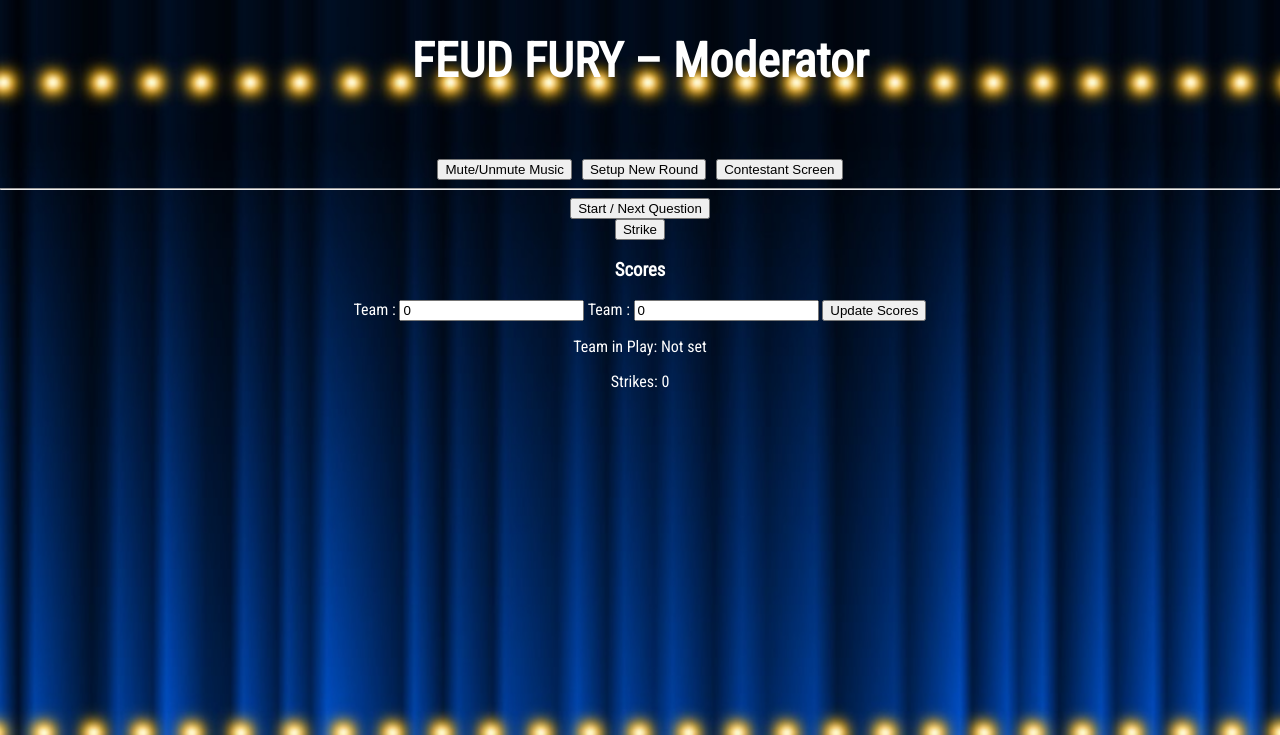
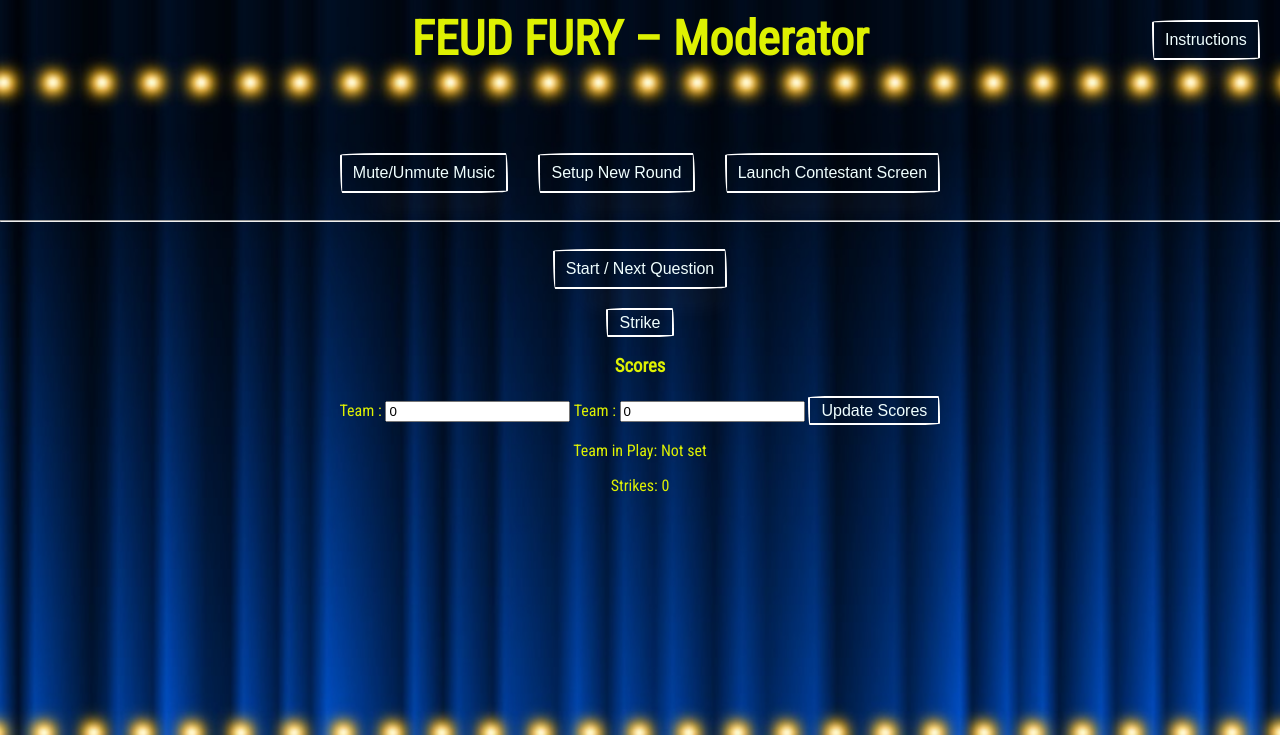
Before and after one commit to gchanred/feud_fury, a Flask app: page /moderator in a window 1280 px wide. Shown: the top 735 px of the page. Run offline with Flask 3, Linux system fonts and the light colour scheme; some libraries are stand-ins or nearby versions.

Commit message:
Added instructions page and bunch of other format changes

```diff
--- a/app.py
+++ b/app.py
@@ -207,6 +207,11 @@ def moderator():
 def contestant():
     return render_template('contestant.html', state=game_state)
 
+@app.route('/instructions')
+def instructions():
+    return render_template('instructions.html')
+
+
 @app.route('/api/state')
 def api_state():
     data = {
--- a/static/styles.css
+++ b/static/styles.css
@@ -5,19 +5,38 @@ body {
     background-size: cover;
     background-repeat: no-repeat;
     background-attachment: fixed;
-    color: white;
+    color: rgba(222, 241, 2);
     text-align: center;
     margin: 0;
     padding: 0;
     font-family: "Roboto Condensed", sans-serif;
 }
+h1 {
+    margin: 10px;
+    padding: 0px;
+    }
 
+#title
+{
+    display:block;
+    margin:auto;
+}
+
+#instbutton
+{
+    position:absolute;
+    top:20px;
+    right:20px;
+}
 #answers {
     list-style: none;
     margin: auto;
-    padding: 0;
     text-align: left;
     max-width: 600px;
+}
+
+#answers li {
+    margin-bottom: 25px;
 }
 
 .helper {
@@ -29,7 +48,7 @@ body {
     display: flex;
     justify-content: center;
     align-items: center;
-    gap: 10px;
+    gap: 30px;
 }
 
 .flashes {
@@ -56,3 +75,92 @@ nav button {
     margin: 0 5px;
     cursor: pointer;
 }
+
+
+/* CSS */
+.button-55 {
+  align-self: center;
+  background-color: transparent;
+  background-image: none;
+  background-position: 0 90%;
+  background-repeat: repeat no-repeat;
+  background-size: 4px 3px;
+  border-radius: 15px 225px 255px 15px 15px 255px 225px 15px;
+  border-style: solid;
+  border-width: 2px;
+  box-shadow: rgba(255, 255, 255, 0.2) 15px 28px 25px -18px;
+  box-sizing: border-box;
+  color: rgb(240, 255, 255);
+  cursor: pointer;
+  display: inline-block;
+  font-size: 1rem;
+  line-height: 23px;
+  outline: none;
+  padding-left: .7rem;
+  padding-right: .7rem;
+  padding-top: .4rem;
+  padding-bottom: .4rem;
+
+  text-decoration: none;
+  transition: all 235ms ease-in-out;
+  border-color: rgba(255, 255, 255);
+  border-bottom-left-radius: 15px 255px;
+  border-bottom-right-radius: 225px 15px;
+  border-top-left-radius: 255px 15px;
+  border-top-right-radius: 15px 225px;
+  user-select: none;
+  -webkit-user-select: none;
+  touch-action: manipulation;
+}
+
+.button-55:hover {
+  box-shadow: rgba(255, 255, 255, .3) 2px 8px 8px -5px;
+  transform: translate3d(0, 2px, 0);
+}
+
+.button-55:focus {
+  box-shadow: rgba(255, 255, 255, .3) 2px 8px 4px -6px;
+}
+
+
+/* CSS */
+.button-55-sm {
+    align-self: center;
+    background-color: transparent;
+    background-image: none;
+    background-position: 0 90%;
+    background-repeat: repeat no-repeat;
+    background-size: 4px 3px;
+    border-radius: 15px 225px 255px 15px 15px 255px 225px 15px;
+    border-style: solid;
+    border-width: 2px;
+    box-shadow: rgba(255, 255, 255, 0.2) 15px 28px 25px -18px;
+    box-sizing: border-box;
+    color: rgb(240, 255, 255);
+    cursor: pointer;
+    display: inline-block;
+    font-size: 1rem;
+    line-height: 23px;
+    outline: none;
+    padding-left: .7rem;
+    padding-right: .7rem;
+    text-decoration: none;
+    transition: all 235ms ease-in-out;
+    border-color: rgba(255,255,255);
+    border-bottom-left-radius: 15px 255px;
+    border-bottom-right-radius: 225px 15px;
+    border-top-left-radius: 255px 15px;
+    border-top-right-radius: 15px 225px;
+    user-select: none;
+    -webkit-user-select: none;
+    touch-action: manipulation;
+  }
+
+  .button-55-sm:hover {
+    box-shadow: rgba(255, 255, 255, .3) 2px 8px 8px -5px;
+    transform: translate3d(0, 2px, 0);
+  }
+
+  .button-55-sm:focus {
+    box-shadow: rgba(255, 255, 255, .3) 2px 8px 4px -6px;
+  }
--- a/templates/moderator.html
+++ b/templates/moderator.html
@@ -15,17 +15,20 @@
   <audio id="correct-sound" src="{{ url_for('static', filename='correct.wav') }}" preload="auto"></audio>
   <audio id="wrong-sound" src="{{ url_for('static', filename='wrong-buzzer.wav') }}" preload="auto"></audio>
 
-  <h1>FEUD FURY – Moderator</h1>
+  <span id="title"> <h1>FEUD FURY – Moderator</h1> </span>
+  <span id="instbutton"><button class="button-55" onclick="window.location.href='{{ url_for('instructions') }}'">Instructions</button></span>
+
   <br>
-  <br>
+    <br>
+    <br>
+    <br>
+  <div class="nav-container">
+    <button class="button-55" onclick="toggleMusic()">Mute/Unmute Music</button>
 
-  <div class="nav-container">
-    <button onclick="toggleMusic()">Mute/Unmute Music</button>
+    <button class="button-55" onclick="window.location.href='{{ url_for('round_setup') }}'">Setup New Round</button>
 
-    <button onclick="window.location.href='{{ url_for('round_setup') }}'">Setup New Round</button>
-
-    <button onclick="window.open('{{ url_for('contestant') }}','_blank')">Contestant Screen</button>
-  </div>
+    <button class="button-55" onclick="window.open('{{ url_for('contestant') }}','_blank')">Launch Contestant Screen</button>
+    </div>
 
   {% with messages = get_flashed_messages(with_categories=true) %}
     {% if messages %}
@@ -37,10 +40,12 @@
     {% endif %}
   {% endwith %}
 
+  <br>
   <hr>
+  <br>
 
   <form method="post" action="{{ url_for('start_next_question') }}">
-    <button type="submit">Start / Next Question</button>
+    <button  class="button-55" type="submit">Start / Next Question</button>
   </form>
 
   {% if state.current_question %}
@@ -48,7 +53,7 @@
     <h2>Question  {{ state.current_question_index + 1 }} of {{ state.chosen_questions|length }}:</h2>
     <span style="text-transform:uppercase"><p>{{ state.current_question.question }}</p></span>
     <form method="post" action="{{ url_for('show_question') }}">
-      <button type="submit">Show Question to Contestants</button>
+      <button class="button-55-sm" type="submit">Show Question to Contestants</button>
     </form>
     <h3>Answers</h3>
     <span style="text-transform:uppercase">
@@ -56,10 +61,10 @@
       {% for answer in state.current_question.answers %}
         {% set i = loop.index0 %}
         <li>
-          {{ loop.index }}. {{ answer[0] }} ({{ answer[1] }} pts)
+          {{ loop.index }}. {{ answer[0] }} ({{ answer[1] }} pts) &nbsp;&nbsp;&nbsp;&nbsp;
           {% if not state.answers_revealed[i] %}
             <form method="post" action="{{ url_for('reveal_answer', index=i) }}" style="display:inline;" onsubmit="return playSoundAndSubmit(event, 'correct-sound');">
-              <button type="submit">Reveal</button>
+              <button  class="button-55-sm" type="submit">Reveal</button>
             </form>
           {% else %}
             <span> - Revealed</span>
@@ -70,17 +75,17 @@
   </span>
   </section>
   {% endif %}
-
+ <br>
   <section>
     <form method="post" action="{{ url_for('strike') }}" onsubmit="return playSoundAndSubmit(event, 'wrong-sound');">
-      <button type="submit">Strike</button>
+      <button  class="button-55-sm" type="submit">Strike</button>
     </form>
     {% if state.is_steal_attempt %}
       <form method="post" action="{{ url_for('steal_success') }}" style="display:inline;">
-        <button type="submit">Steal Successful</button>
+        <button  class="button-55-sm" type="submit">Steal Successful</button>
       </form>
       <form method="post" action="{{ url_for('steal_failed') }}" style="display:inline;">
-        <button type="submit">Steal Failed</button>
+        <button  class="button-55-sm" type="submit">Steal Failed</button>
       </form>
     {% endif %}
   </section>
@@ -92,7 +97,7 @@
       <input type="text" name="team1_score" value="{{ state.team1_score }}">
       Team {{ state.team2_name }}:
       <input type="text" name="team2_score" value="{{ state.team2_score }}">
-      <button type="submit">Update Scores</button>
+      <button  class="button-55-sm" type="submit">Update Scores</button>
     </form>
   </section>
 
```
Also changed, not shown: templates/instructions.html (added, +117 -0 lines).
